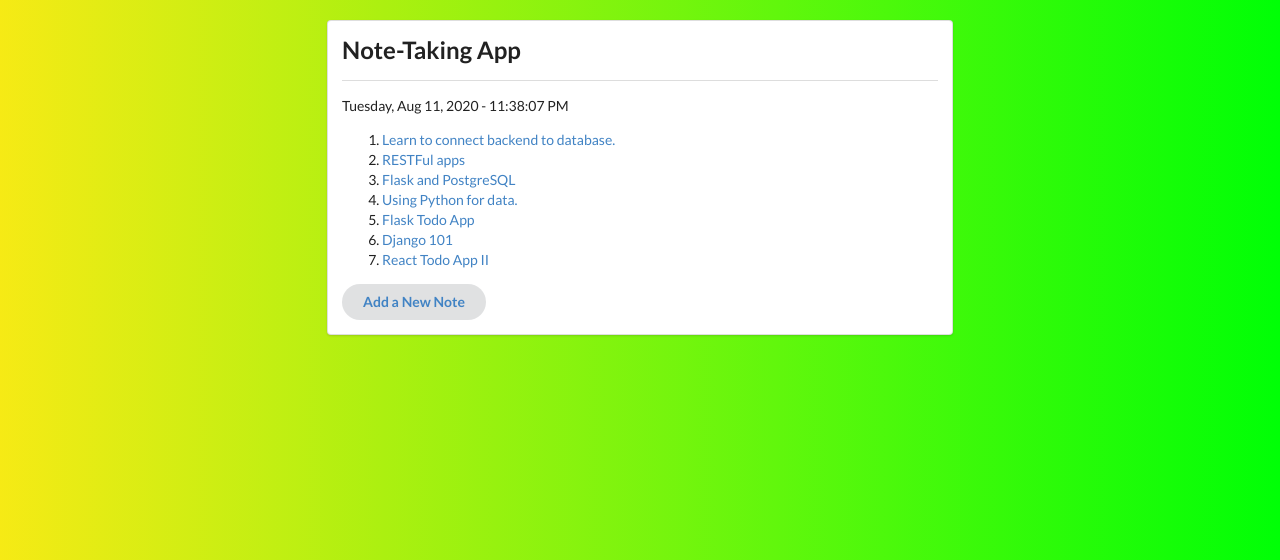
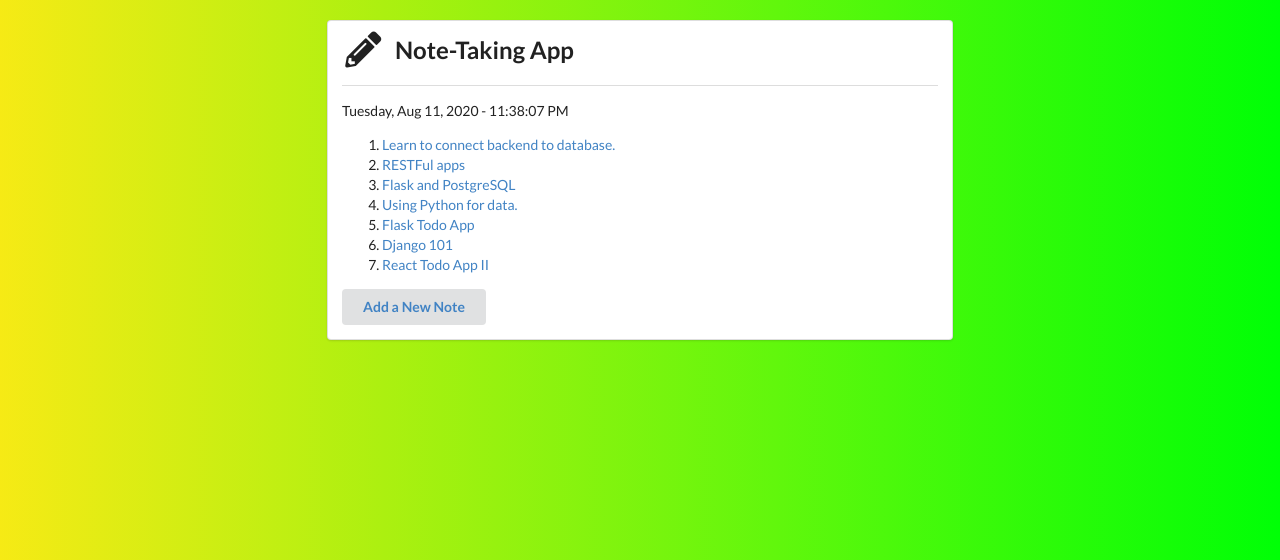
Before and after one commit to lpzraf/flask-note-taking-app, a Flask app: page / in a window 1280 px wide. Shown: the top 560 px of the page. Run offline with Flask 2, Linux system fonts and the light colour scheme.

Commit message:
It will add pencil icons to the headers

```diff
--- a/templates/add_note.html
+++ b/templates/add_note.html
@@ -5,7 +5,7 @@
 {% block content %}
     <div class="ui two column centered grid">
         <div class="column"><div class="ui segment">
-            <h2 class="ui left floated header">Add Note</h2>
+            <h2 class="ui left floated header"><i class="pencil alternate icon"></i>Add Note</h2>
             <div class="ui clearing divider"></div>
             <p>What are you thinking today?</p>
 
--- a/templates/homepage.html
+++ b/templates/homepage.html
@@ -5,7 +5,7 @@
 {% block content %}
     <div class="ui two column centered grid">
         <div class="column"><div class="ui segment">
-            <h2 class="ui left floated header">Note-Taking App</h2>
+            <h2 class="ui left floated header"><i class="pencil alternate icon"></i>Note-Taking App</h2>
             <div class="ui clearing divider"></div>
             <p>{{ date }} - <span id="clock"></span></p>
             <ol>
@@ -15,7 +15,7 @@
                     </li>
                 {% endfor %}
             </ol>
-            <button class="ui circular button"><a href="{{ url_for('add_note') }}">Add a New Note</a></button>
+            <button class="ui button"><a href="{{ url_for('add_note') }}">Add a New Note</a></button>
         </div>
     </div>
 
--- a/templates/remove_note.html
+++ b/templates/remove_note.html
@@ -5,7 +5,7 @@
 {% block content %}
     <div class="ui two column centered grid">
         <div class="column"><div class="ui segment">
-            <h2 class="ui left floated header">Remove a Note</h2>
+            <h2 class="ui left floated header"><i class="pencil alternate icon"></i>Remove a Note</h2>
             <div class="ui clearing divider"></div>
             <p>Title: {{ note.title }}</p>
             <p>Date: {{ note.date }}</p>
```
